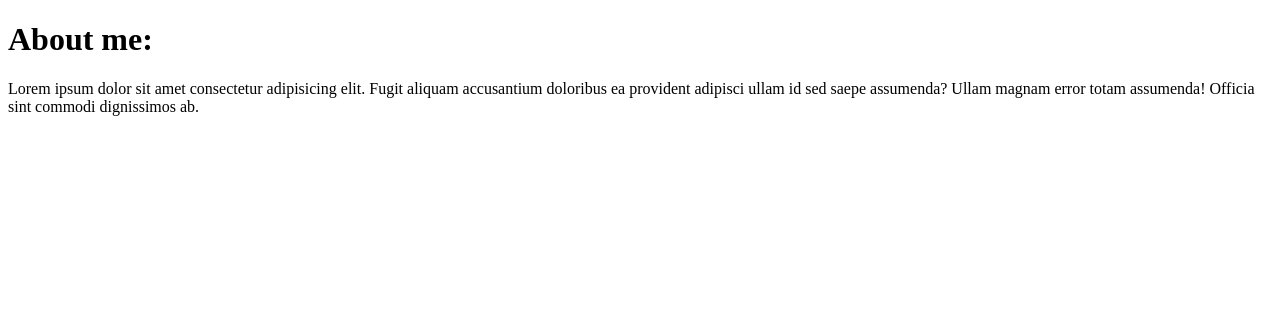
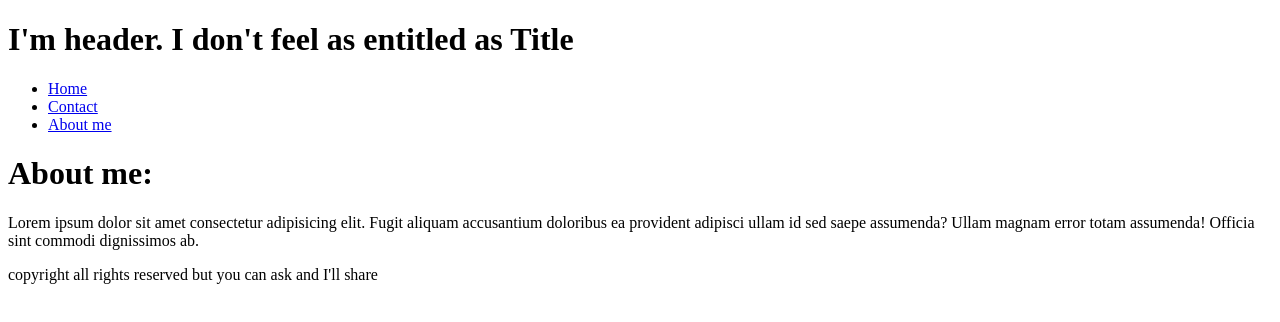
Before and after one commit to Valkireta/learning-Git-dont-mind-me, a plain HTML site: page git-lesson/about.html in a window 1280 px wide. Drawn offline with Linux system fonts and the light colour scheme.

Commit message:
Added header with links

```diff
--- a/git-lesson/about.html
+++ b/git-lesson/about.html
@@ -7,9 +7,22 @@
     <title>About me</title>
 </head>
 <body>
+    <header>
+        <h1>I'm header. I don't feel as entitled as Title</h1>
+        <ul>
+            <li><a href="./index.html">Home</a>
+                </li>
+            <li><a href="./contact.html">Contact</a></li>
+            <li><a href="./about.html">About me</a></li>
+        </ul>
+    </header>
+
     <h1>About me:</h1>
     <p>
         Lorem ipsum dolor sit amet consectetur adipisicing elit. Fugit aliquam accusantium doloribus ea provident adipisci ullam id sed saepe assumenda? Ullam magnam error totam assumenda! Officia sint commodi dignissimos ab.
     </p>
+    <footer>
+        copyright all rights reserved but you can ask and I'll share
+    </footer>
 </body>
 </html>
```
Also changed, not shown: git-lesson/contact.html (+13 -0 lines), git-lesson/index.html (+8 -3 lines).
